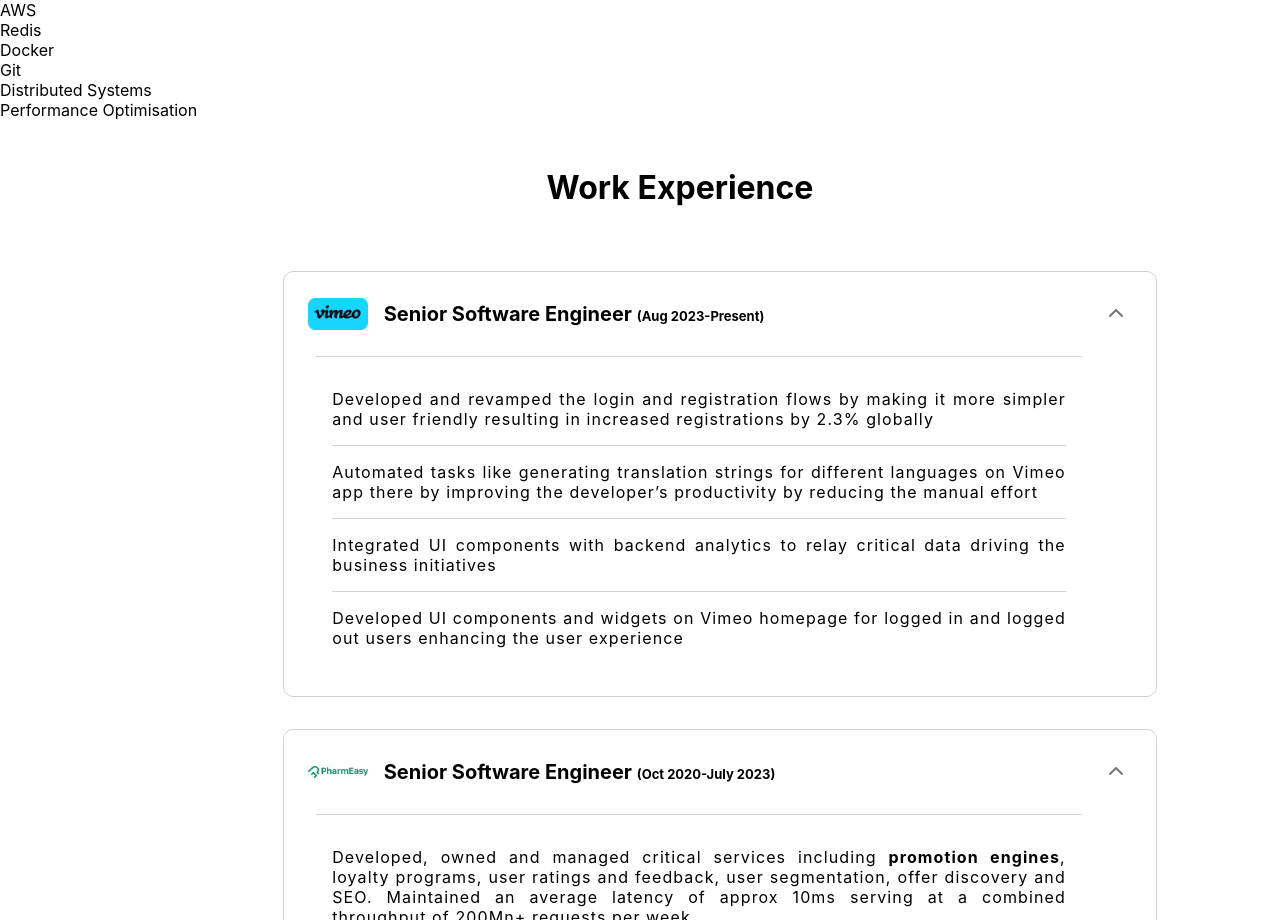
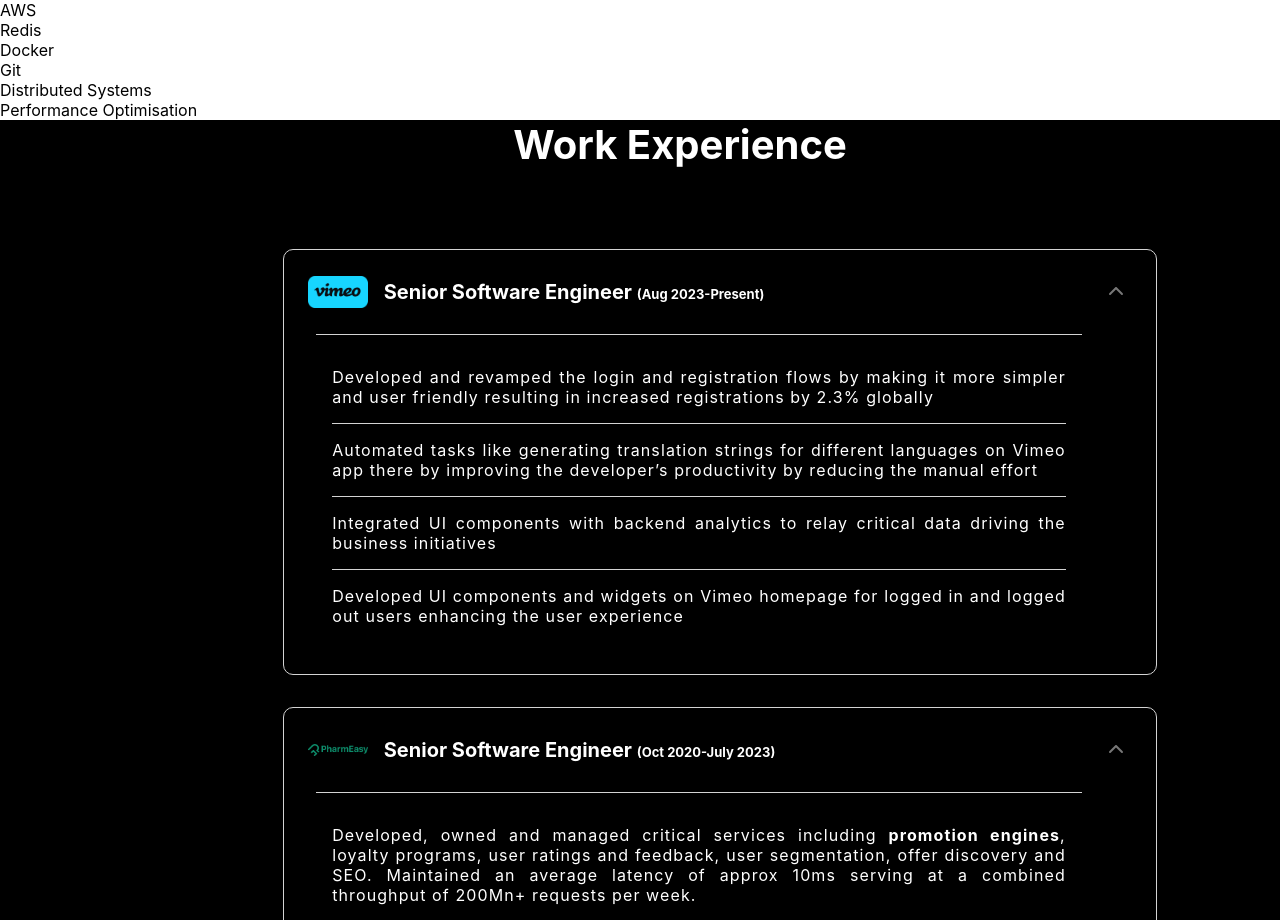
Before and after one commit to amithkashyaph/portfolio-website, a React (Create React App) app: page / in a window 1280 px wide. Shown: the part 1020-1940 px from the top of the page. Built offline with nearby package versions, Linux system fonts and the light colour scheme.

Commit message:
twekaed work experience css style

```diff
--- a/src/pages/WorkExperience.jsx
+++ b/src/pages/WorkExperience.jsx
@@ -3,16 +3,22 @@ import styled from "styled-components";
 import { workExperience } from "../data/workExperience";
 import Accordion from "../components/Accordion";
 
+const StyledWorkExperience = styled.section`
+  background-color: black;
+  color: white;
+`;
 const AccordionContainer = styled.div`
   padding: 1rem;
   text-align: center;
   width: 100%;
   margin-left: 5rem;
+  color: white;
 `;
 
 const ExperinceHeader = styled.h1`
   text-align: center;
-  margin: 3rem 0 1rem 5rem;
+  font-size: 2.5rem;
+  margin: 0 0 2rem 5rem;
 `;
 
 const WorkExperience = () => {
@@ -22,7 +28,7 @@ const WorkExperience = () => {
     setActiveTab((prevIndex) => (prevIndex === index ? -1 : index));
   };
   return (
-    <>
+    <StyledWorkExperience>
       <ExperinceHeader>Work Experience</ExperinceHeader>
       <AccordionContainer>
         {workExperience.map((experience, index) => (
@@ -36,7 +42,7 @@ const WorkExperience = () => {
           />
         ))}
       </AccordionContainer>
-    </>
+    </StyledWorkExperience>
   );
 };
 
```
